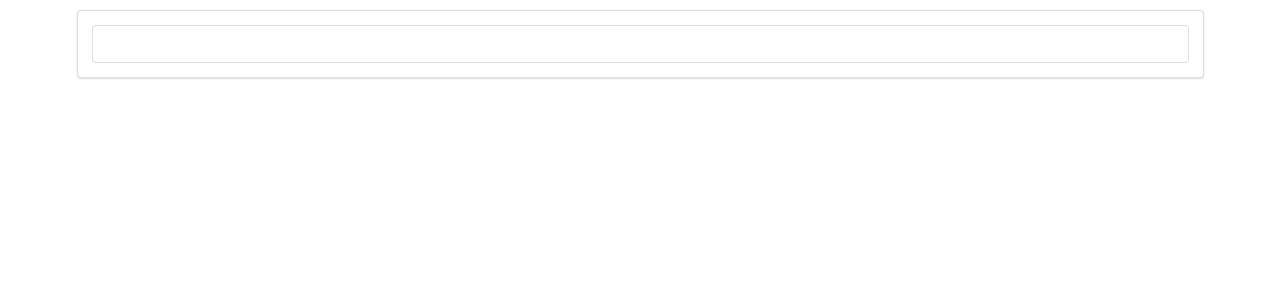
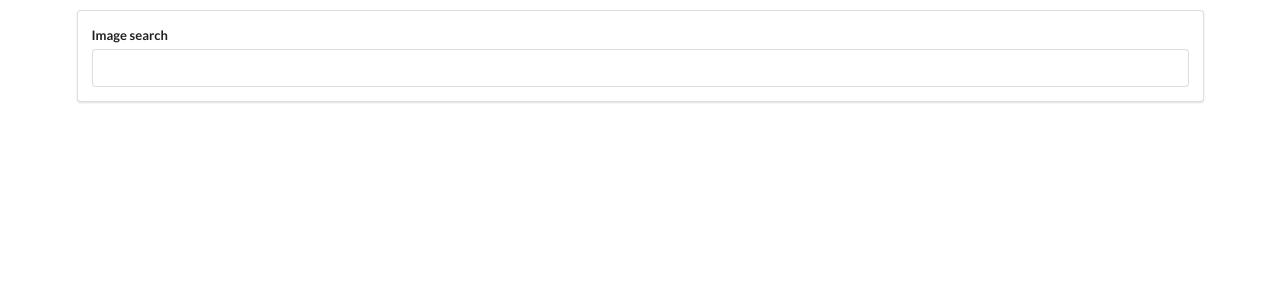
Before and after one commit to hodanahmed/search-engine, a React (Create React App) app: page / in a window 1280 px wide. Shown: the top 300 px of the page. Built offline with nearby package versions, Linux system fonts and the light colour scheme.

Commit message:
added a onChange event handler

```diff
--- a/src/components/SearchBar.js
+++ b/src/components/SearchBar.js
@@ -1,12 +1,19 @@
 import React from "react"
 
 class SearchBar extends React.Component {
+    onInputChange(e) {
+        // This function will call when there is a change to input
+        console.log(e.target.value)
+        // event object is passed to the argument. We can retrieve the value of the event target (input) using eventobject.target.value
+    }
 	render() {
 		return (
 			<div className="ui segment">
                 <form className="ui form">
                     <div className="field">
-                        <input type="text" />
+                        <label>Image search</label>
+                        {/* onChange is an event handler that will run when the input change. */}
+                        <input type="text" onChange={this.onInputChange} />
                         </div>
 				</form>
 			</div>
```
